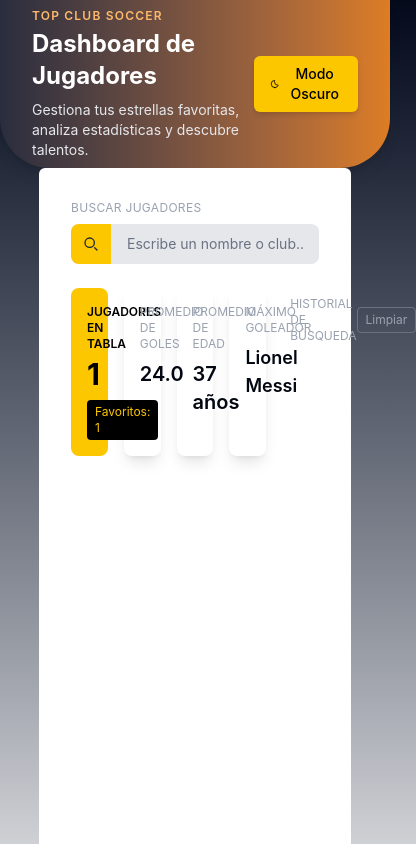
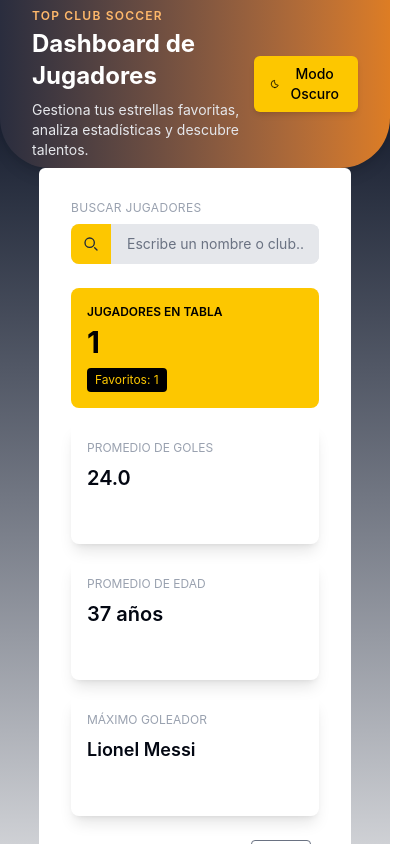
Before and after one commit to MiguelAlzate1307/Parcial-Final-Programacion, a React (Vite) app: page / in a window 390 px wide. Shown: the top 844 px of the page, 416 px wide, since content can reach past the window. Built offline with nearby package versions, Linux system fonts and the light colour scheme.

Commit message:
Added Responsive design and changed components folder name

```diff
--- a/src/App.jsx
+++ b/src/App.jsx
@@ -1,5 +1,5 @@
-import Content from './Components/Content';
-import Header from './Components/Header';
+import Content from './components/Content';
+import Header from './components/Header';
 
 function App() {
   return (
--- a/src/Components/SearchHistory.jsx
+++ b/src/Components/SearchHistory.jsx
@@ -19,7 +19,7 @@ function SearchHistory({ debouncedSearch, OnSearchByHistory }) {
   };
 
   return (
-    <div className="bg-transparent p-2 text-white">
+    <div className="bg-transparent p-2 text-white min-h-30 col-span-1 sm:col-span-2 lg:col-span-1">
       <div className="flex justify-between items-center mb-2">
         <p className="text-xs text-gray-400">HISTORIAL DE BÚSQUEDA</p>
 
--- a/src/Components/StatsPanel.jsx
+++ b/src/Components/StatsPanel.jsx
@@ -2,8 +2,8 @@ import SearchHistory from './SearchHistory';
 
 function StatsPanel({ debouncedSearch, OnSearchByHistory }) {
   return (
-    <div className="grid grid-cols-5 gap-4 mt-6">
-      <div className="bg-yellow-400 p-4 rounded-lg text-black">
+    <div className="grid grid-cols-1 sm:grid-cols-2 lg:grid-cols-5 gap-4 mt-6">
+      <div className="bg-yellow-400 p-4 rounded-lg text-black min-h-30">
         <p className="text-xs font-semibold">JUGADORES EN TABLA</p>
         <h2 className="text-3xl font-bold mt-1">1</h2>
 
@@ -11,15 +11,15 @@ function StatsPanel({ debouncedSearch, OnSearchByHistory }) {
           Favoritos: 1
         </span>
       </div>
-      <div className="shadow-lg dark:bg-[#2A2D3E] p-4 rounded-lg">
+      <div className="shadow-lg min-h-30 dark:bg-[#2A2D3E] p-4 rounded-lg">
         <p className="text-xs text-gray-400">PROMEDIO DE GOLES</p>
         <h2 className="text-xl font-semibold mt-2">24.0</h2>
       </div>
-      <div className="shadow-lg dark:bg-[#2A2D3E] p-4 rounded-lg">
+      <div className="shadow-lg min-h-30 dark:bg-[#2A2D3E] p-4 rounded-lg">
         <p className="text-xs text-gray-400">PROMEDIO DE EDAD</p>
         <h2 className="text-xl font-semibold mt-2">37 años</h2>
       </div>
-      <div className="shadow-lg dark:bg-[#1F2937] p-4 rounded-lg">
+      <div className="shadow-lg min-h-30 dark:bg-[#1F2937] p-4 rounded-lg">
         <p className="text-xs text-gray-400">MÁXIMO GOLEADOR</p>
         <h2 className="text-lg font-semibold mt-2">Lionel Messi</h2>
       </div>
```
